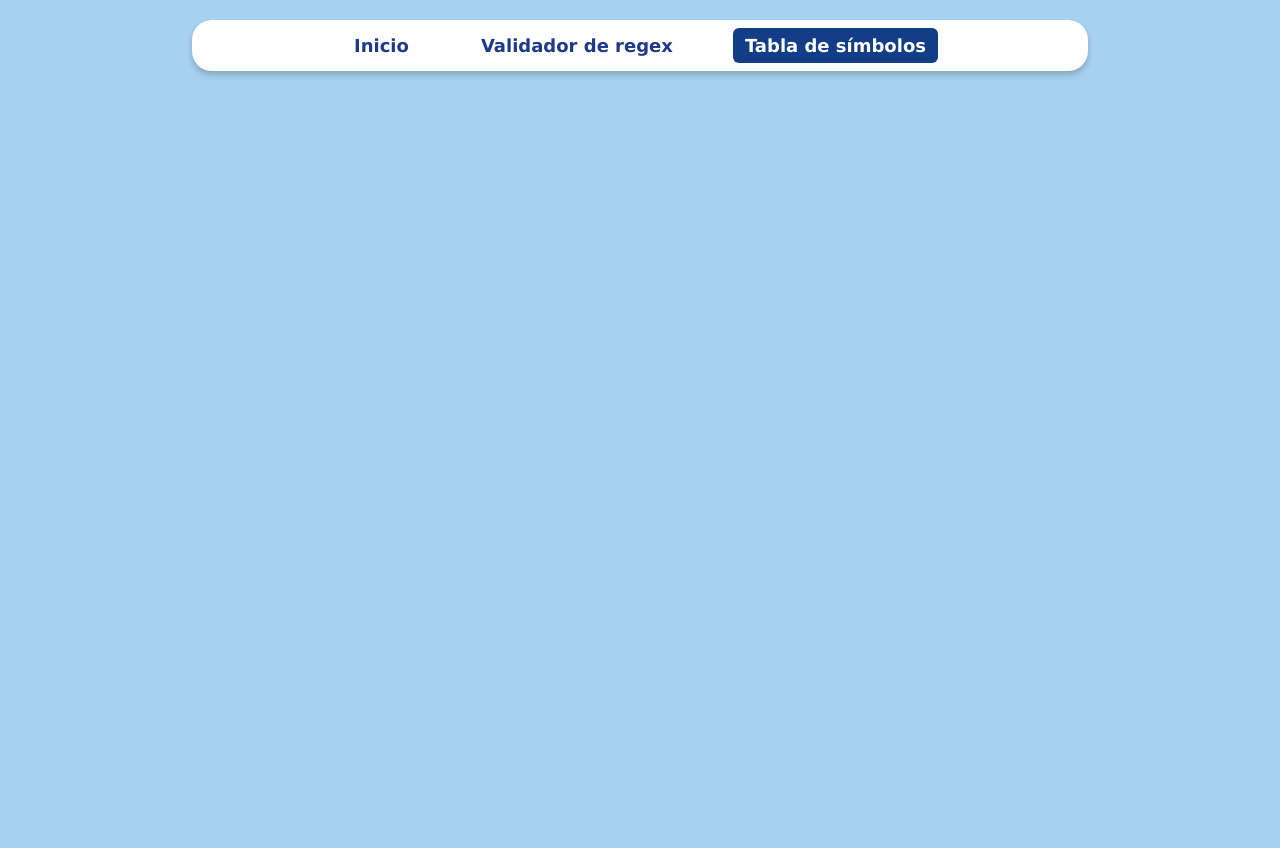
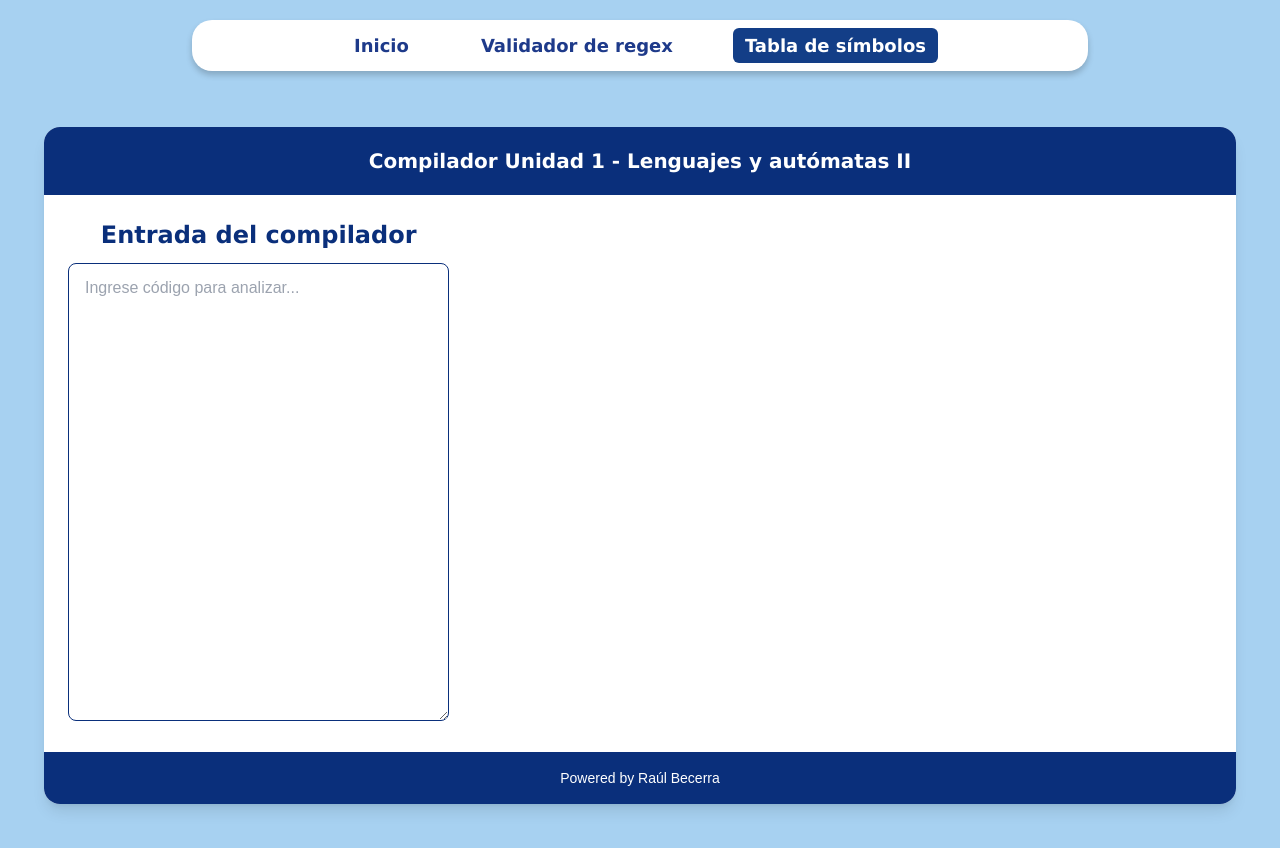
Before and after one commit to RaulBecerraB/LangsAndAutomataCompiler, a Next.js app: page /Symbol-table in a window 1280 px wide. Before the commit the page ends 800 px from the top, so only its background shows below. Built offline with nearby package versions, Linux system fonts and the light colour scheme.

Commit message:
refactor(SymbolTable): reorganize UI layout and improve symbol handling
- feat(layout): implement two-column layout with textarea and tables
- refactor(symbols): use Map to prevent duplicate lexemes
- style(table): reduce table dimensions and spacing for better compactness

```diff
--- a/src/app/Symbol-table/page.jsx
+++ b/src/app/Symbol-table/page.jsx
@@ -1,9 +1,141 @@
-import React from 'react'
+"use client"
+import { useState } from 'react'
 
-export default function page() {
+export default function SymbolTable() {
+  const [input, setInput] = useState('')
+  const [symbolTable, setSymbolTable] = useState([])
+
+  const analyzeInput = (text) => {
+    // Tokenización del input
+    const tokens = text.match(/(".*?"|[A-Za-z_]\w*|\d*\.?\d+|[=+\-*/;,(){}]|[^ \t\n])/g) || []
+
+    // Objeto para mantener el registro de variables declaradas
+    let declaredVariables = {}
+    let currentType = null
+
+    // Usamos un Map para evitar duplicados, usando el lexema como clave
+    const symbolsMap = new Map()
+
+    // Procesamos los tokens secuencialmente
+    for (let i = 0; i < tokens.length; i++) {
+      const token = tokens[i].trim()
+      if (!token) continue
+
+      // Si el token ya existe en la tabla, lo saltamos
+      if (symbolsMap.has(token)) continue
+
+      // Verificamos si es un tipo de dato
+      if (['numero', 'decimal', 'palabra'].includes(token.toLowerCase())) {
+        currentType = token.toLowerCase()
+        symbolsMap.set(token, { lexema: token, tipo: '' })
+        continue
+      }
+
+      // Si estamos después de un tipo, los identificadores son declaraciones
+      if (currentType && /^[A-Za-z_]\w*$/.test(token)) {
+        declaredVariables[token] = currentType
+        symbolsMap.set(token, { lexema: token, tipo: currentType })
+      }
+      // Si es una coma, continuamos con el mismo tipo
+      else if (token === ',') {
+        symbolsMap.set(token, { lexema: token, tipo: '' })
+      }
+      // Si es punto y coma, terminamos la declaración
+      else if (token === ';') {
+        currentType = null
+        symbolsMap.set(token, { lexema: token, tipo: '' })
+      }
+      // Para otros tokens
+      else {
+        if (declaredVariables[token]) {
+          symbolsMap.set(token, { lexema: token, tipo: declaredVariables[token] })
+        } else if (/^\d+$/.test(token)) {
+          symbolsMap.set(token, { lexema: token, tipo: 'int' })
+        } else {
+          symbolsMap.set(token, { lexema: token, tipo: '' })
+        }
+      }
+    }
+
+    // Convertimos el Map a array para el estado
+    setSymbolTable(Array.from(symbolsMap.values()))
+    setInput(text)
+  }
+
   return (
-    <div>
+    <div className="flex items-start justify-center p-6">
+      <div className="w-full bg-white rounded-2xl shadow-lg overflow-hidden">
+        <div className="bg-[#0A2F7B] px-6 py-5">
+          <h1 className="text-white text-xl font-semibold m-0">
+            Compilador Unidad 1 - Lenguajes y autómatas II
+          </h1>
+        </div>
 
+        <div className="p-6">
+          <div className="flex gap-6">
+            {/* Columna izquierda - Entrada */}
+            <div className="w-1/3">
+              <h2 className="text-[#0A2F7B] text-2xl font-semibold mb-3">
+                Entrada del compilador
+              </h2>
+              <textarea
+                value={input}
+                onChange={(e) => analyzeInput(e.target.value)}
+                placeholder="Ingrese código para analizar..."
+                className="w-full px-4 py-3 rounded-lg border border-[#0A2F7B] focus:outline-none focus:ring-2 focus:ring-blue-500 focus:border-transparent"
+                rows="18"
+              />
+            </div>
+
+            {/* Columna derecha - Tablas */}
+            {input && (
+              <div className="flex-1">
+                <h2 className="text-[#0A2F7B] text-2xl font-semibold mb-3">
+                  Tabla de símbolos
+                </h2>
+                <div className="flex flex-wrap gap-4">
+                  {/* Dividimos la tabla en chunks de 15 elementos */}
+                  {chunk(symbolTable, 15).map((tableChunk, chunkIndex) => (
+                    <div key={chunkIndex} className="w-[200px]">
+                      <table className="w-full border-collapse border border-[#0A2F7B] text-sm">
+                        <thead>
+                          <tr className="bg-[#0A2F7B] text-white">
+                            <th className="px-2 py-1 border border-[#0A2F7B]">Lexema</th>
+                            <th className="px-2 py-1 border border-[#0A2F7B]">Tipo</th>
+                          </tr>
+                        </thead>
+                        <tbody>
+                          {tableChunk.map((symbol, index) => (
+                            <tr key={`${chunkIndex}-${index}`} className="bg-white">
+                              <td className="px-2 py-1 border border-[#0A2F7B] text-center">{symbol.lexema}</td>
+                              <td className="px-2 py-1 border border-[#0A2F7B] text-center">{symbol.tipo}</td>
+                            </tr>
+                          ))}
+                        </tbody>
+                      </table>
+                    </div>
+                  ))}
+                </div>
+              </div>
+            )}
+          </div>
+        </div>
+
+        <div className="bg-[#0A2F7B] px-6 py-4 text-center">
+          <p className="text-white text-sm">
+            Powered by Raúl Becerra
+          </p>
+        </div>
+      </div>
     </div>
   )
 }
+
+// Función auxiliar para dividir el array en chunks
+function chunk(array, size) {
+  const chunks = [];
+  for (let i = 0; i < array.length; i += size) {
+    chunks.push(array.slice(i, i + size));
+  }
+  return chunks;
+}
```
